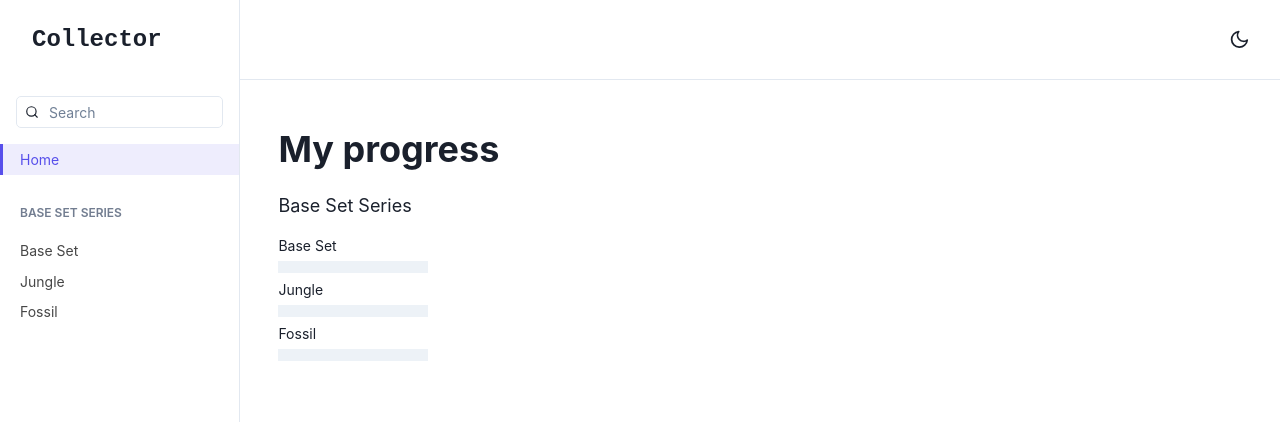
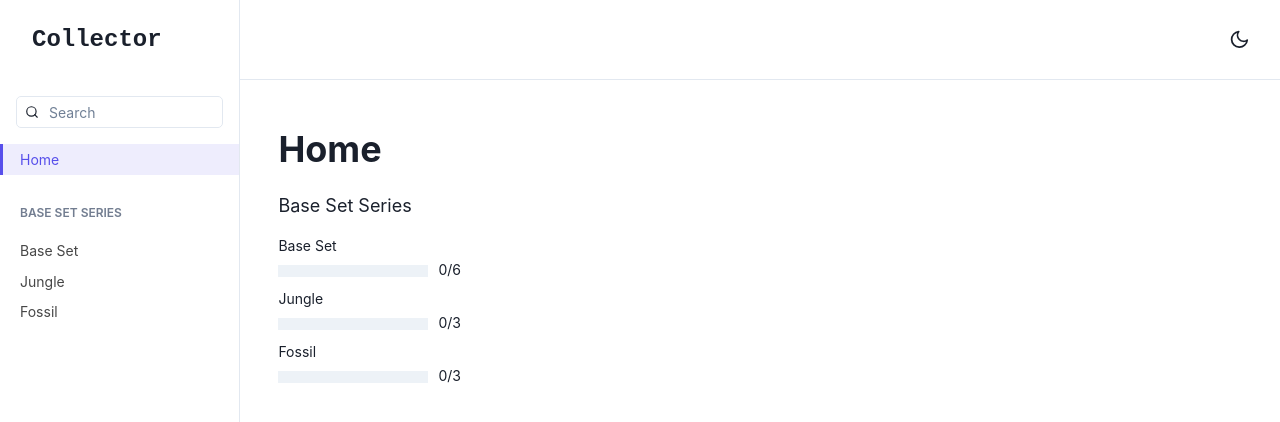
Before and after one commit to gouldie/collector, a Next.js app: page / in a window 1280 px wide. Shown: the top 422 px of the page. Built offline with nearby package versions, Linux system fonts and the light colour scheme.

Commit message:
home page

```diff
--- a/pages/index.js
+++ b/pages/index.js
@@ -9,7 +9,7 @@ export default function Home() {
   return (
     <Box>
       <Heading use='h5' mt='10px' mb='20px'>
-        My progress
+        Home
       </Heading>
 
       <ClientOnly>
@@ -19,23 +19,31 @@ export default function Home() {
               {series.title}
             </Text>
 
-            {series.sets.map(set => (
+            {series.sets.map(set => {
+              const totalCards = Object.keys(set.cards).length
+              const collectedCards = Object.values(collected[set.id]).filter(Boolean).length
+
+              return (
                 <Box key={set.name} mb='6px'>
                   <Text fontSize='sm' width='150px' mb='5px'>
                     {set.name}
                   </Text>
 
+                  <Box display='flex' alignItems='center'>
                     <Progress
                       hasStripe
-                  value={
-                    (Object.values(collected[set.id]).filter(Boolean).length /
-                      Object.keys(set.cards).length) *
-                    100
-                  }
+                      value={(collectedCards / totalCards) * 100}
                       width='150px'
+                      mr='10px'
                     />
+
+                    <Text fontSize='sm' position='relative' top='-2px'>
+                      {collectedCards}/{totalCards}
+                    </Text>
                   </Box>
-            ))}
+                </Box>
+              )
+            })}
           </Box>
         ))}
       </ClientOnly>
```
Lines whose indentation alone changed are shown as unchanged.
